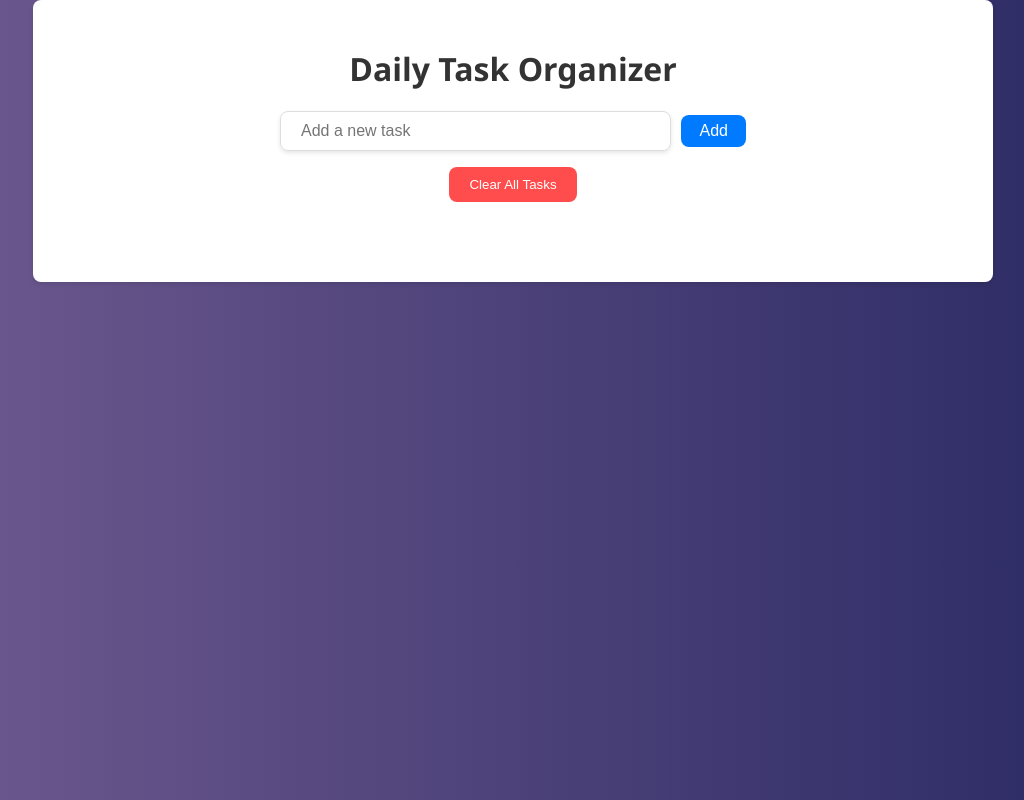
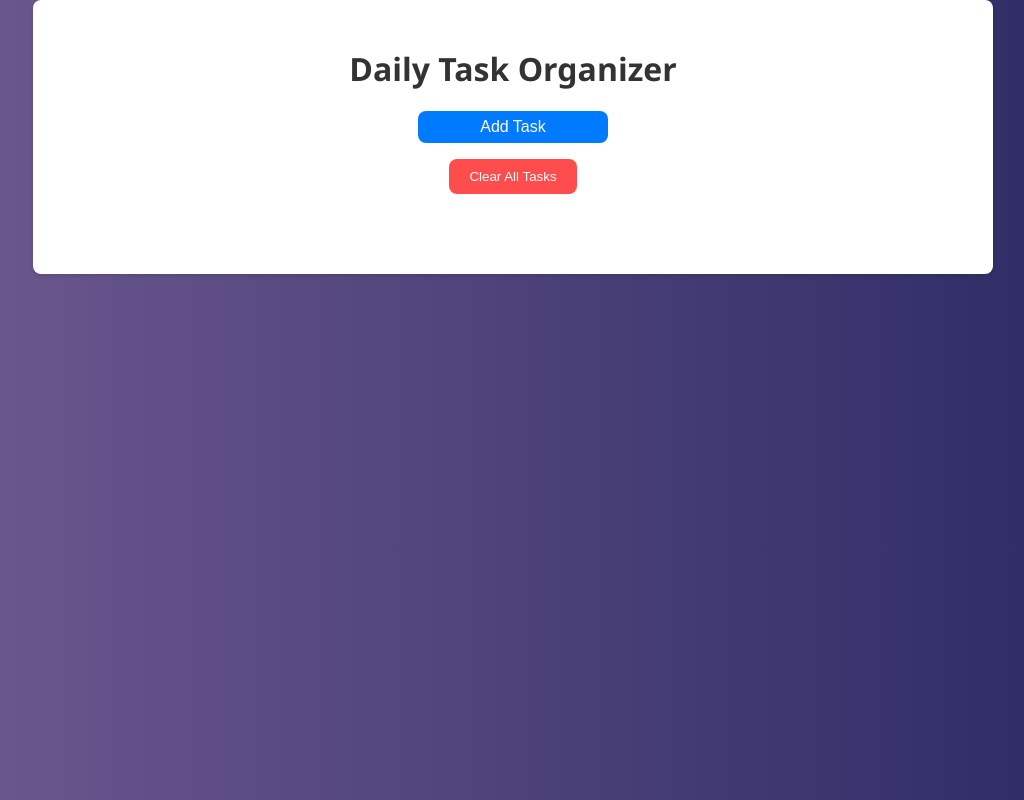
Before and after one commit to umairBinMohammad/daily-task-organizer, a React (Create React App) app: page / in a window 1280 px wide. Shown: the whole page, without its empty margins (127-1151 px from the left). Built offline with nearby package versions, Linux system fonts and the light colour scheme.

Commit message:
Task modal added

```diff
--- a/src/components/AddTask.js
+++ b/src/components/AddTask.js
@@ -1,67 +1,25 @@
 import React, { useState } from 'react';
+import AddTaskModal from './AddTaskModal';
 
 /**
  * AddTask component allows the user to add a new task.
  * @param {function} onAdd - Function to call when a new task is added.
  */
 const AddTask = ({ onAdd }) => {
-  // State to hold the name of the new task
-  const [taskName, setTaskName] = useState('');
+    const [showModal, setShowModal] = useState(false);
 
-  /**
-   * Handles the form submission.
-   * @param {object} e - Event object.
-   */
-  const handleSubmit = (e) => {
-    e.preventDefault();
-    if (taskName.trim()) {
-      onAdd(taskName); // Call the onAdd function with the new task name
-      setTaskName(''); // Reset the task name input field
-    }
+    const handleAdd = (taskData) => {
+      onAdd(taskData.title); // Adjust store logic to handle more fields
+      // or modify your store to handle complete "taskData" object
     };
 
     return (
-    <div
-      // Wrapper styles for the form container
-      style={{
-        display: 'flex',
-        justifyContent: 'center',
-        alignItems: 'center',
-        marginBottom: '20px',
-        maxWidth: '80%',
-        margin: '0 auto',
-      }}
-    >
-      <form onSubmit={handleSubmit} style={{ width: '70%', display: 'flex', alignItems: 'center' }}>
-        <div
-          // Input container styles
-          style={{
-            display: 'flex',
-            flex: 1,
-            border: '1px solid #ddd',
-            borderRadius: '8px',
-            boxShadow: '0 2px 4px rgba(0, 0, 0, 0.1)',
-            padding: '0 10px',
-          }}
-        >
-          <input
-            type="text"
-            placeholder="Add a new task"
-            value={taskName}
-            onChange={(e) => setTaskName(e.target.value)}
-            style={{
-              border: 'none',
-              outline: 'none',
-              flex: 1,
-              padding: '10px',
-              fontSize: '16px',
-            }}
-          />
-        </div>
+        <>
           <div
             // Button container styles
             style={{
-            marginLeft: '10px',
+              marginLeft: 'auto',
+              marginRight: 'auto',
               display: 'flex',
               alignItems: 'center',
               justifyContent: 'center',
@@ -70,10 +28,11 @@ const AddTask = ({ onAdd }) => {
               cursor: 'pointer',
               padding: '6px 12px',
               color: '#fff',
+              width: '20%',
             }}
           >
             <button
-            type="submit"
+              onClick={() => setShowModal(true)}
               style={{
                 border: 'none',
                 background: 'none',
@@ -82,11 +41,17 @@ const AddTask = ({ onAdd }) => {
                 cursor: 'pointer',
               }}
             >
-            Add
+              Add Task
             </button>
           </div>
-      </form>
-    </div>
+
+          {showModal && (
+            <AddTaskModal
+              onAdd={handleAdd}
+              onClose={() => setShowModal(false)}
+            />
+          )}
+        </>
       );
   };
 
--- /dev/null
+++ b/src/components/AddTaskModal.js
@@ -0,0 +1,63 @@
+import React, { useState } from 'react';
+
+const AddTaskModal = ({ onAdd, onClose }) => {
+  const [title, setTitle] = useState('');
+  const [description, setDescription] = useState('');
+
+  const handleSubmit = (e) => {
+    e.preventDefault();
+    if (title.trim()) {
+      onAdd({ title, description });
+      onClose();
+    }
+  };
+
+  return (
+    <div
+      style={{
+        position: 'fixed',
+        top: 0,
+        left: 0,
+        width: '100%',
+        height: '100%',
+        backgroundColor: 'rgba(0,0,0,0.5)',
+        display: 'flex',
+        alignItems: 'center',
+        justifyContent: 'center',
+      }}
+    >
+      <form
+        onSubmit={handleSubmit}
+        style={{
+          backgroundColor: '#fff',
+          padding: '20px',
+          borderRadius: '8px',
+          minWidth: '300px',
+        }}
+      >
+        <h2>Add New Task</h2>
+        <div style={{ marginBottom: '10px' }}>
+          <label>Title:</label>
+          <input
+            type="text"
+            value={title}
+            onChange={(e) => setTitle(e.target.value)}
+            style={{ width: '100%' }}
+          />
+        </div>
+        <div style={{ marginBottom: '10px' }}>
+          <label>Description:</label>
+          <textarea
+            value={description}
+            onChange={(e) => setDescription(e.target.value)}
+            style={{ width: '100%' }}
+          />
+        </div>
+        <button type="submit">Add Task</button>
+        <button type="button" onClick={onClose} style={{ marginLeft: '10px' }}>Cancel</button>
+      </form>
+    </div>
+  );
+};
+
+export default AddTaskModal;
```
Lines whose indentation alone changed are shown as unchanged.
